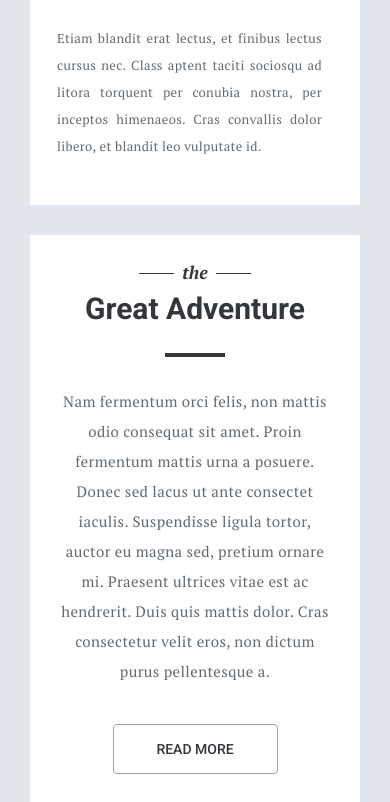
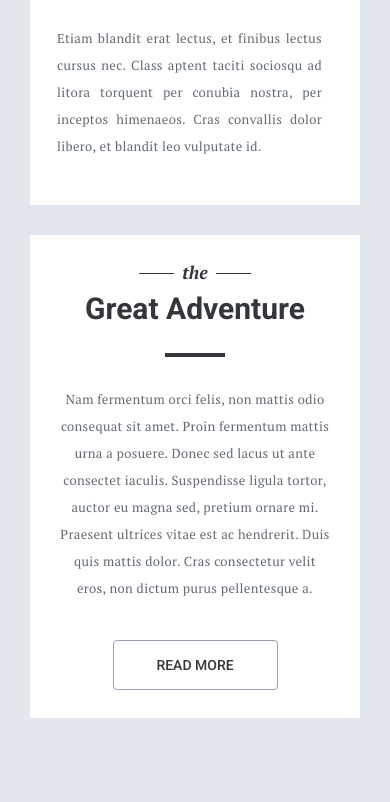
Before and after one commit to MariiaUdovytska/Maket-Freebie, a plain HTML site: page index.html in a window 390 px wide. Shown: the part 3207-4009 px from the top of the page. After the commit the page ends 3925 px from the top, so only its background shows below. Drawn offline with nearby package versions, Linux system fonts and the light colour scheme.

Commit message:
add styles media phone for block Great

```diff
--- a/scss/style.scss
+++ b/scss/style.scss
@@ -20,6 +20,11 @@ body {
   .containerM {
     width: 1140px;
   }
+}
+@media(max-width: 600px){
+	body{
+		padding: 65px 50px;
+	}
 }
 @media(max-width: 520px){
 	body{
--- a/scss/style_block6.scss
+++ b/scss/style_block6.scss
@@ -28,6 +28,12 @@
 		}
 		.great__right-title{
 			font-size: 30px;
+		}
+	}
+	@media (max-width:520px){
+		.great__right p{
+			font-size: 13px;
+			line-height: 27px;
 		}
 	}
 
```
Also changed, not shown: css/style.css, css/style_block6.css.
